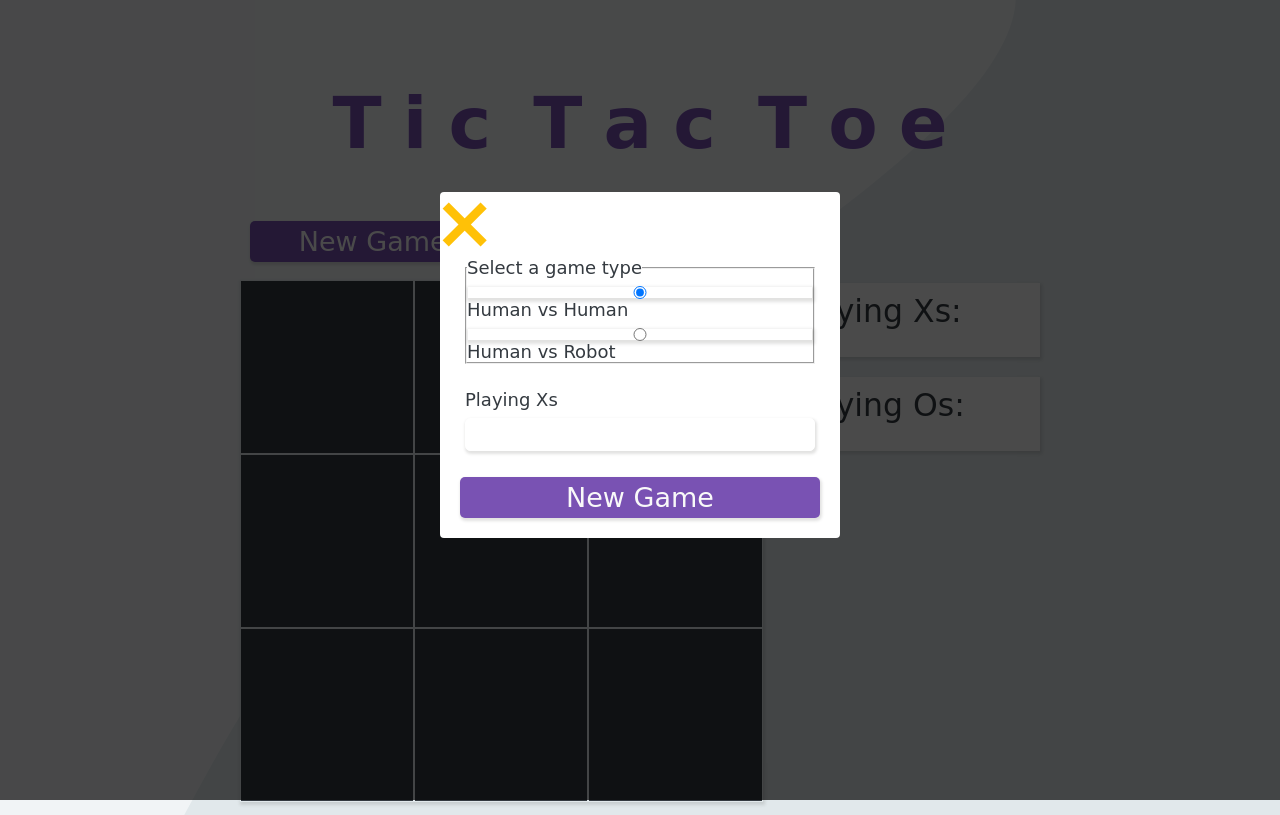
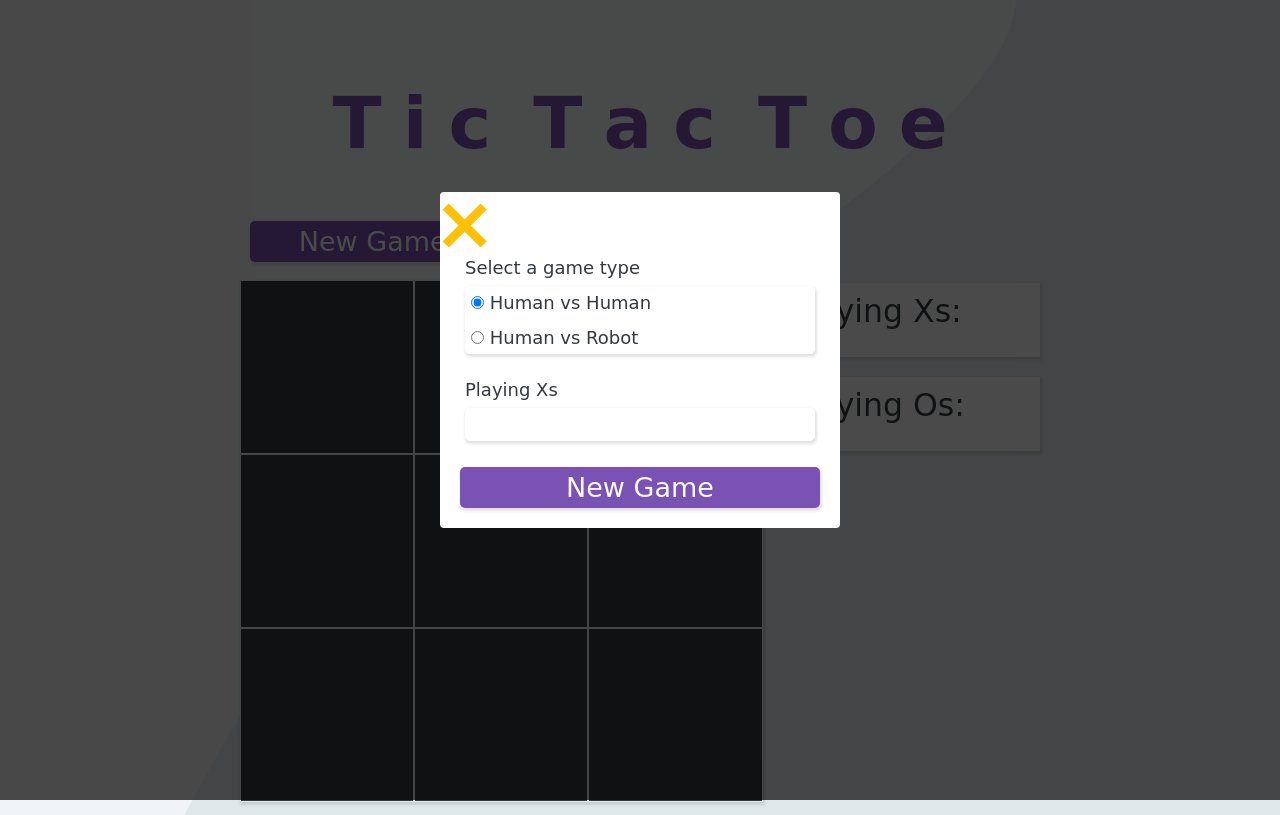
Before and after one commit to jjmarrue/tic-tac-toe, a plain HTML site: page index.html in a window 1280 px wide. Both pictures are taken after a click on the element "New Game". Shown: the top 815 px of the page. Drawn offline with Linux system fonts and the light colour scheme; a web font is replaced by a local one.

Commit message:
Adjust layout and styles of popup form

```diff
--- a/index.html
+++ b/index.html
@@ -61,17 +61,19 @@
       <div class="form-container">
         <form id="submission-form" method="" action="">
           <a class="close" href="#">&times;</a>
-
           <div class="form-section">
             <fieldset>
               <legend>Select a game type</legend>
-
-              <input type="radio" id="hvh" value="hvh" name="game-type" checked>
-              <label for="hvh">Human vs Human<span class="req"></span></label>
-
-              <input type="radio" id="hvr" value="hvr" name="game-type">
-              <label for="hvr">Human vs Robot<span class="req"></span></label>
-
+              <div>
+                <div>
+                  <input type="radio" id="hvh" value="hvh" name="game-type" checked>
+                  <label for="hvh">Human vs Human<span class="req"></span></label>
+                </div>
+                <div>
+                  <input type="radio" id="hvr" value="hvr" name="game-type">
+                  <label for="hvr">Human vs Robot<span class="req"></span></label>
+                </div>
+              </div>
             </fieldset>
           </div>
 
--- a/styles.css
+++ b/styles.css
@@ -114,9 +114,9 @@ h1 {
   box-shadow: 1px 2px 3px 1px rgba(63, 63, 55,0.15);
 }
 
-.btn:hover,
-#clear:hover {
-  box-shadow: 1px 2px 3px 1px rgba(63, 63, 55,0.55);
+.btn:active {
+  box-shadow: inset 0px 0px 5px rgba(63, 63, 55,0.25);
+  outline: none;
 }
 
 /************** Board Styles ****************/
@@ -263,18 +263,27 @@ h1 {
   color: var(--clear-btn-bg);
 }
 
-input,
-select {
+input[type="text"],
+select,
+fieldset>div {
   outline: 0;
   display: block;
   width: 100%;
   border: 1px solid white;
-  background-color: white;
+  /* background-color: white; */
   border-radius: 5px;
   padding: 5px;
   margin-top: 8px;
   box-shadow: 1px 2px 3px 1px rgba(63, 63, 55,0.15);
   font-size: 1rem;
+}
+
+fieldset {
+  border: none;
+}
+
+fieldset div:first-child {
+  padding-bottom: 14px;
 }
 
 
```
